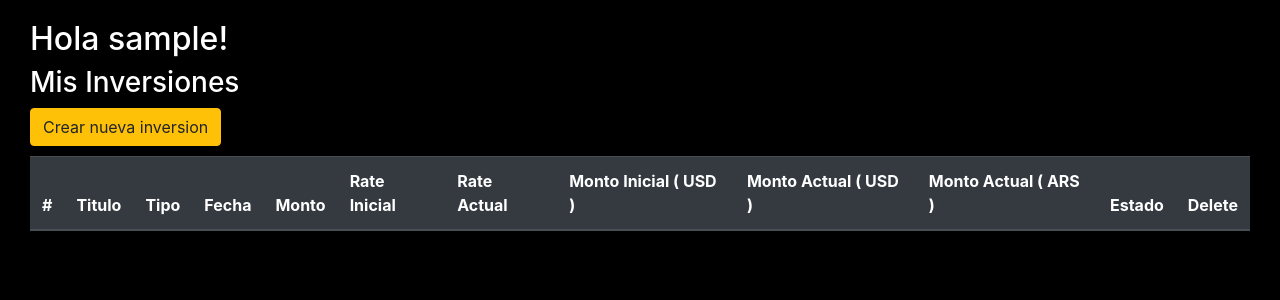
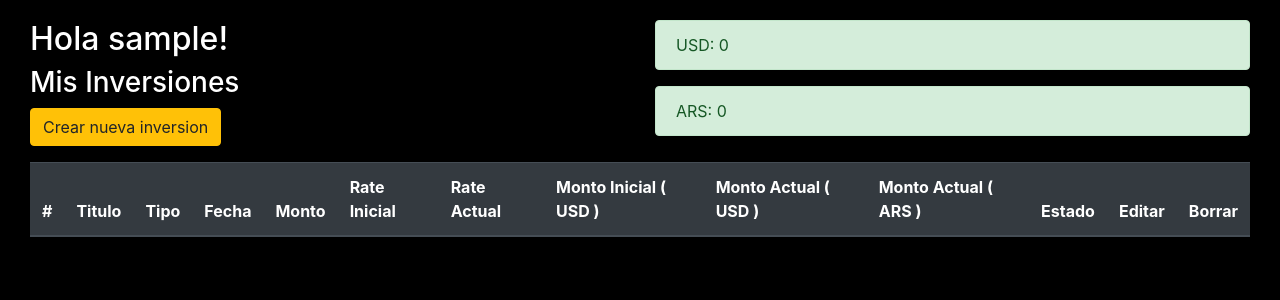
Before and after one commit to ccantero/django-misgastos, a Django app: page /inversiones/ in a window 1280 px wide. Shown: the part 56-356 px from the top of the page. Run offline with Django 3.2, Linux system fonts and the light colour scheme; the visitor is signed in with stand-in values (Sample User, id 1); data comes from the database, SQL or seed files in the repository; data that the repository does not hold is empty; some libraries are stand-ins or nearby versions.

Commit message:
Update Investment - Add USDC - Add ARS

```diff
--- a/investmentapp/forms.py
+++ b/investmentapp/forms.py
@@ -9,7 +9,7 @@ class InvestForm(forms.ModelForm):
         fields = ('name','amount','initial_rate', 'factor')
 
     def __init__(self,*args,**kwargs):
-        #self.user = kwargs.pop('user')  # To get request.user. Do not use kwargs.pop('user', None) due to potential security hole
+        self.user = kwargs.pop('user')  # To get request.user. Do not use kwargs.pop('user', None) due to potential security hole
         super().__init__(*args, **kwargs)
         self.fields["factor"].queryset = (
                      Conversion.objects.filter(
--- a/investmentapp/templates/investmentapp/invest_list.html
+++ b/investmentapp/templates/investmentapp/invest_list.html
@@ -19,6 +19,54 @@
 
 {% block postgroup %}
 
+<div class="col order-1">
+  <div class="alert alert-success" id="amount_usd" role="alert">
+    USD: {{ amount_usd }}
+  </div>
+  <div class="alert alert-success" id="amount_ars" role="alert">
+      ARS: {{ amount_ars }}
+  </div>
+</div>
+
+<script src="https://ajax.googleapis.com/ajax/libs/jquery/3.4.1/jquery.min.js"></script>
+  <script>
+      function updateCounters(){
+        var ingresos = {{ amount_usd }};
+        var ingresos_string = ingresos.toString();
+        var i = 0;
+        var factor = ingresos / ingresos_string.length / 10 ;
+
+        refreshId_ingresos = setInterval(function(){
+          i = i + factor;
+          if(i < ingresos) {
+            $("#amount_usd").html("USD: " + i.toFixed(2));
+          }
+          else {
+            $("#amount_usd").html("USD: " + ingresos);
+            clearInterval(refreshId_ingresos);
+          }
+        }, 1 * 50);
+
+
+        var egresos = {{ amount_ars }};
+        var egresos_string = egresos.toString();
+        var i = 0;
+        var factor_egresos = egresos / egresos_string.length / 10 ;
+        refreshId_egresos = setInterval(function(){
+          i = i + factor_egresos;
+          if(i < egresos) {
+            $("#amount_ars").html("ARS: " + i.toFixed(2));
+          }
+          else {
+            $("#amount_ars").html("ARS: " + egresos);
+            clearInterval(refreshId_egresos);
+          }
+        }, 1 * 50)
+
+      }
+      updateCounters()
+
+  </script>
 
 {% endblock %}
 
@@ -40,7 +88,8 @@
           <th align="center">Monto Actual ( USD )</th>
           <th align="center">Monto Actual ( ARS )</th>
           <th align="center">Estado</th>
-          <th align="center">Delete</th>
+          <th align="center">Editar</th>
+          <th align="center">Borrar</th>
         </tr>
       </thead>
       <tbody>
@@ -66,10 +115,14 @@
               </div>
             </td>
             <td align="left">
+              <a href="{% url 'inversiones:update' pk=investment.pk %}">
+                <i class='fas fa-pencil-alt' alt="Editar"></i>
+              </a>
+            </td>
+            <td align="left">
               <a href="{% url 'inversiones:delete' pk=investment.pk %}">
                 <i class='far fa-trash-alt' alt="Eliminar"></i>
               </a>
-
             </td>
           </tr>
         {% endfor %}
--- a/investmentapp/urls.py
+++ b/investmentapp/urls.py
@@ -6,5 +6,6 @@ app_name = 'inversiones'
 urlpatterns = [
 	path('',views.ListInvestment.as_view(),name='all'),
 	path('create/',views.CreateInvestment.as_view(),name='create'),
+	path('update/<int:pk>/',views.UpdateInvestment.as_view(),name='update'),
 	path('delete/<int:pk>/',views.DeleteInvestment.as_view(),name='delete'),
 ]
--- a/investmentapp/views.py
+++ b/investmentapp/views.py
@@ -18,6 +18,32 @@ class CreateInvestment(LoginRequiredMixin,generic.CreateView):
 		self.object.user = self.request.user
 		self.object.save()
 		return super().form_valid(form)
+
+	def get_form_kwargs(self):
+		kwargs = super().get_form_kwargs()
+		kwargs.update({'user': self.request.user})
+		return kwargs
+
+class UpdateInvestment(LoginRequiredMixin,UserPassesTestMixin,generic.UpdateView):
+	form_class = forms.InvestForm
+	model = Invest
+	#fields = ['name']
+
+	def test_func(self):
+		invests = Invest.objects.filter(pk__exact=self.kwargs.get('pk'))
+		if len(invests) == 1:
+			myinvest = invests[0]
+
+			if myinvest.user.username == self.request.user.username:
+				return True
+
+		raise PermissionDenied("You are not authenticated to edit this.")
+
+	def get_form_kwargs(self):
+		kwargs = super().get_form_kwargs()
+		kwargs.update({'user': self.request.user})
+		return kwargs
+
 
 class DeleteInvestment(LoginRequiredMixin,UserPassesTestMixin,generic.DeleteView):
 	model = Invest
@@ -59,5 +85,15 @@ class ListInvestment(LoginRequiredMixin,generic.ListView):
 
 	def get_context_data(self, **kwargs):
 	 	context = super().get_context_data(**kwargs)
-	 	#context['test'] = 'Test Cantero'
+	 	myuser = str(self.request.user)
+	 	investments = Invest.objects.filter(user__username__iexact=myuser)
+	 	amount_usd = 0
+	 	amount_ars = 0
+	 	for investment in investments:
+	 		amount_ars += investment.get_actual_amount_ars
+	 		amount_usd += investment.get_actual_amount
+
+
+	 	context['amount_ars'] = round(amount_ars,2)
+	 	context['amount_usd'] = round(amount_usd,2)
 	 	return context
```
Also changed, not shown: investmentapp/models.py (+14 -8 lines), investmentapp/templates/investmentapp/invest_form.html (+6 -1 lines). Lines whose indentation alone changed are shown as unchanged.
